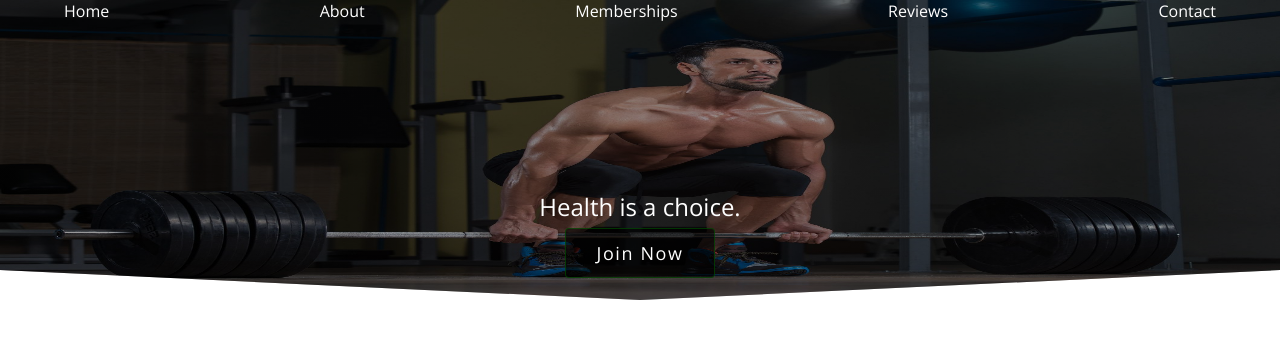
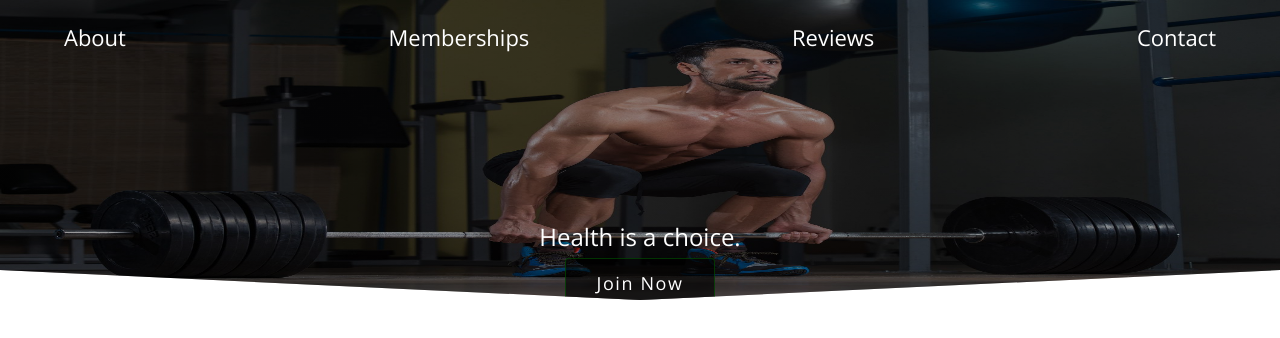
Before and after one commit to jakeisadev/gym-website, a plain HTML site: page index.html in a window 1280 px wide. Drawn offline with nearby package versions, Linux system fonts and the light colour scheme.

Commit message:
nav styling fix

```diff
--- a/css/styles.css
+++ b/css/styles.css
@@ -14,7 +14,9 @@ nav .nav-menu {
   display: flex;
   justify-content: space-between;
   align-items: center;
-  gap: 8px;
+  gap: 10px;
+  padding-top: 1em;
+  font-size: 22px;
 }
 nav .nav-link {
   transition: 0.3s ease-out;
--- a/index.html
+++ b/index.html
@@ -23,9 +23,6 @@
             <div class="hamburger-menu-container">
             <nav>
         <ul class="nav-menu">
-            <li class="nav-item">
-               <a href="#" class="nav-link">Home</a>
-            </li>
             <li class="nav-item">
                <a href="#" class="nav-link">About</a>
             </li>
```
